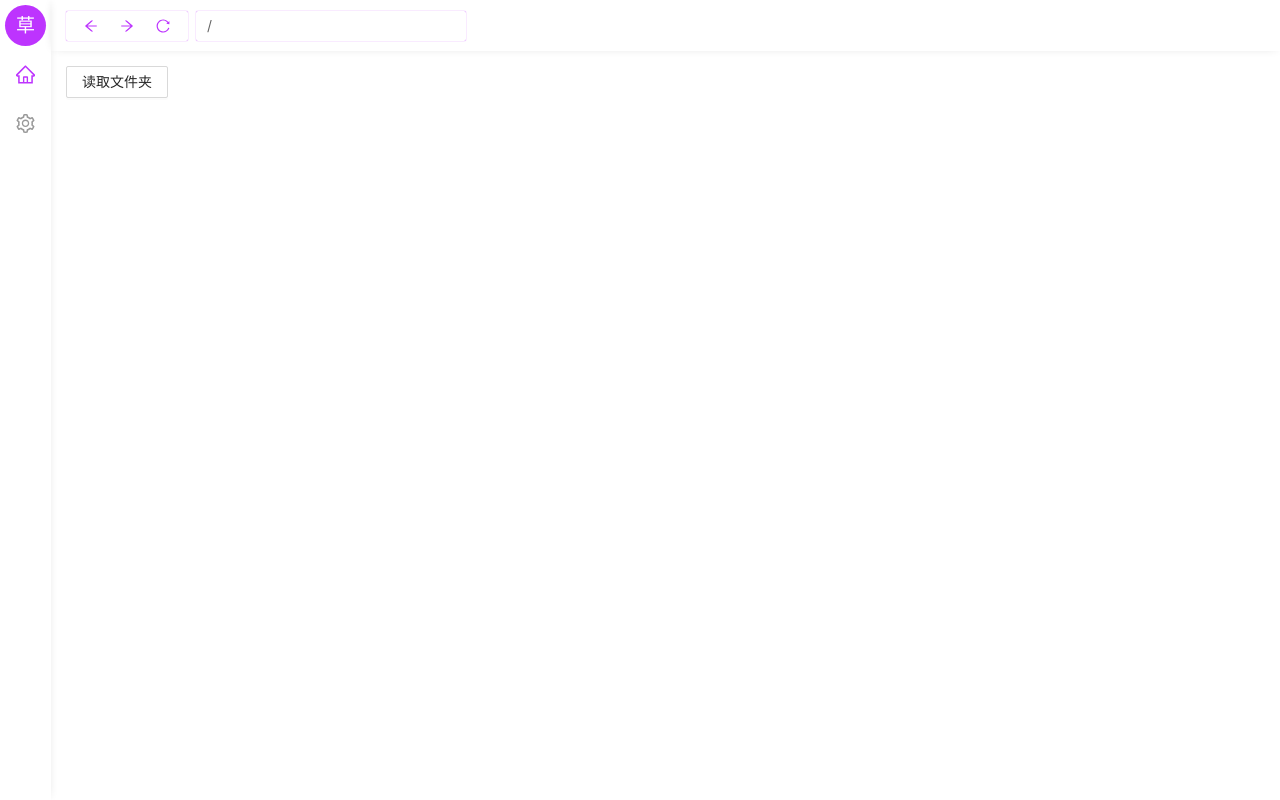
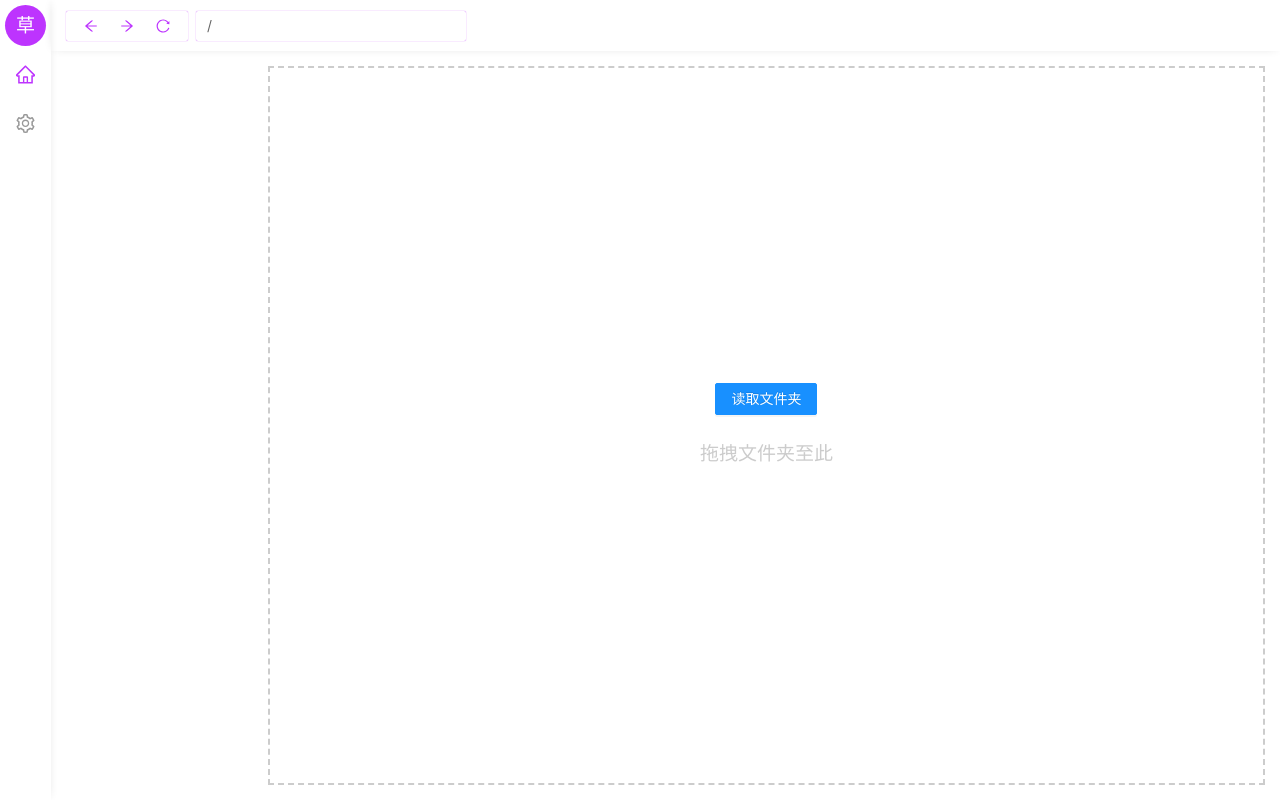
Before and after one commit to caoxiemeihao/gitui, a Vue app: page /#/ in a window 1280 px wide. Built offline with nearby package versions, Linux system fonts and the light colour scheme.

Commit message:
feat: read dir

```diff
--- /dev/null
+++ b/src/views/home/index.less
@@ -0,0 +1,13 @@
+.view-home {
+  .left {
+    width: 200px;
+  }
+
+  .middle {
+    width: 2px;
+  }
+
+  .right {
+    width: 0;
+  }
+}
--- a/src/views/home/index.tsx
+++ b/src/views/home/index.tsx
@@ -1,28 +1,53 @@
 import { invoke } from '@tauri-apps/api'
-import { open } from '@tauri-apps/api/dialog'
-import { defineComponent } from 'vue'
-import { Button } from 'ant-design-vue'
+import {
+  defineComponent,
+  ref,
+  watch,
+} from 'vue'
+import { useDrop } from '@/hooks/useDrop'
+import { PathStat } from '@/types'
 
-interface DirStat {
-  is_dir: boolean
-  is_file: boolean
-  path: string
-  file_name: string
-}
+import './index.less'
+
+type DirRecord = PathStat & { child?: PathStat[] }
 
 export default defineComponent({
   name: 'home',
   setup() {
-    const readDir = async () => {
-      const directory = await open({ directory: true })
-      const dirs: DirStat[] = await invoke('read_dir_stats', { directory })
-      console.log(dirs)
-    }
+    const {
+      paths,
+      UI: ReadPathUI,
+    } = useDrop()
+    const dirs = ref<DirRecord[]>([])
+
+    watch(paths, async _paths => {
+      dirs.value = (await read_path_stat_list(_paths!)).filter(({ is_dir }) => is_dir)
+    })
 
     return () => (
-      <div>
-        <Button onClick={readDir}>读取文件夹</Button>
+      <div class='view-home h-100 d-flex'>
+        <div class='left h-100'>
+          {dirs.value.map(dir => dir.name)}
+        </div>
+        <div class='middle h-100' />
+        <div class='right h-100 flex-fill'>
+          {ReadPathUI()}
+        </div>
       </div>
     )
   },
 })
+
+async function read_path_stat_list(paths: string[]) {
+  const path_stat_list: PathStat[] = []
+  for (const path of paths) {
+    const res = (await invoke('read_stat', { path })) as PathStat | null
+    if (!res) continue
+    path_stat_list.push(res)
+  }
+  return path_stat_list
+}
+
+async function read_dir_stat(path: string) {
+  return (await invoke('read_dir_stat', { path })) as PathStat[]
+}
```
